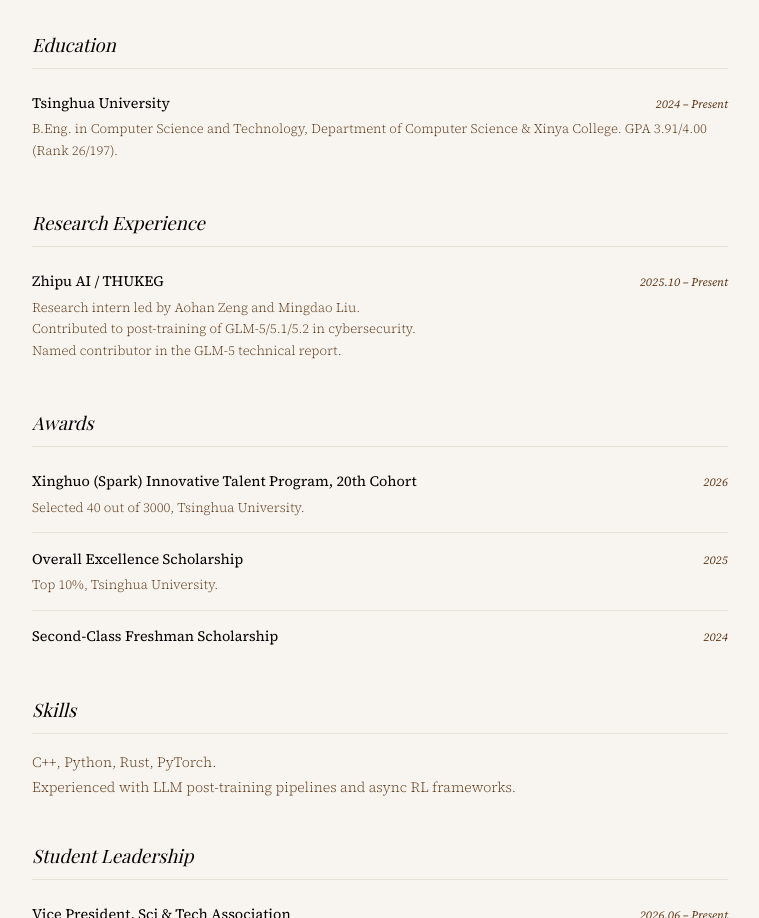
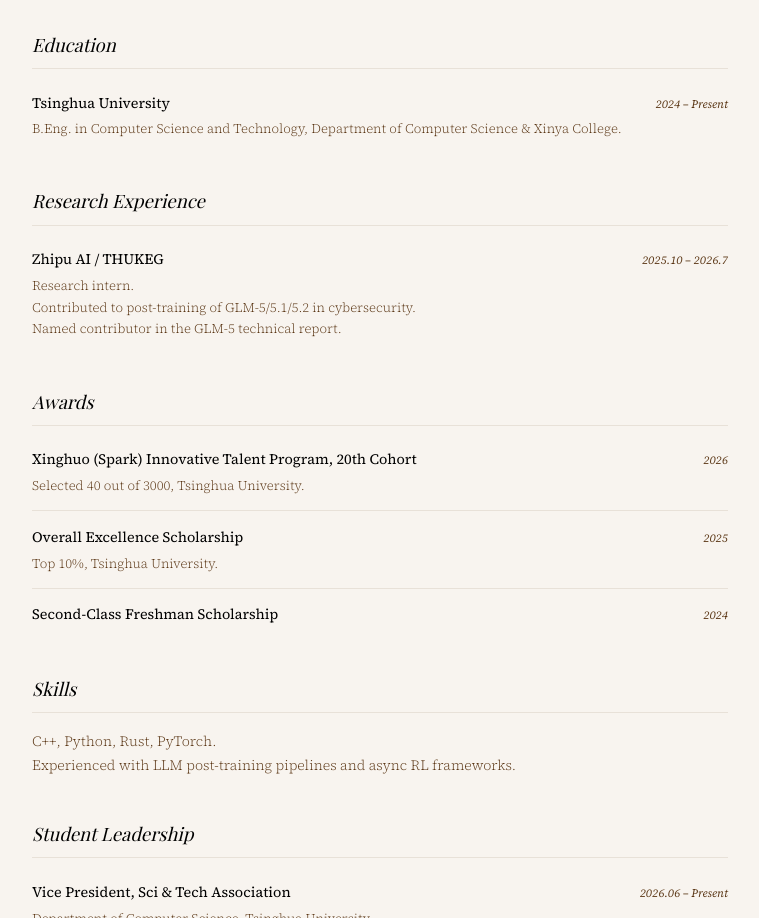
Before and after one commit to RADLEWIS/RADLEWIS.github.io, a website built with Vite: page index.html in a window 1280 px wide. Shown: the part 896-1814 px from the top of the page, without its empty margins (260-1019 px from the left). Built offline with nearby package versions, Linux system fonts and the light colour scheme; a web font is replaced by a local one.

Commit message:
update index

```diff
--- a/index.html
+++ b/index.html
@@ -59,7 +59,7 @@
             <span class="card-title">Tsinghua University</span>
             <span class="card-meta">2024 &ndash; Present</span>
           </div>
-          <p class="card-desc">B.Eng. in Computer Science and Technology, Department of Computer Science &amp; Xinya College. GPA 3.91/4.00 (Rank 26/197).</p>
+          <p class="card-desc">B.Eng. in Computer Science and Technology, Department of Computer Science &amp; Xinya College.</p>
         </div>
       </section>
 
@@ -68,9 +68,9 @@
         <div class="card">
           <div class="card-header">
             <span class="card-title">Zhipu AI / THUKEG</span>
-            <span class="card-meta">2025.10 &ndash; Present</span>
+            <span class="card-meta">2025.10 &ndash; 2026.7</span>
           </div>
-          <p class="card-desc">Research intern led by Aohan Zeng and Mingdao Liu. <br>Contributed to post-training of GLM-5/5.1/5.2 in cybersecurity. <br>Named contributor in the GLM-5 technical report.</p>
+          <p class="card-desc">Research intern. <br>Contributed to post-training of GLM-5/5.1/5.2 in cybersecurity. <br>Named contributor in the GLM-5 technical report.</p>
         </div>
       </section>
 
```
Also changed, not shown: 1 other file.
